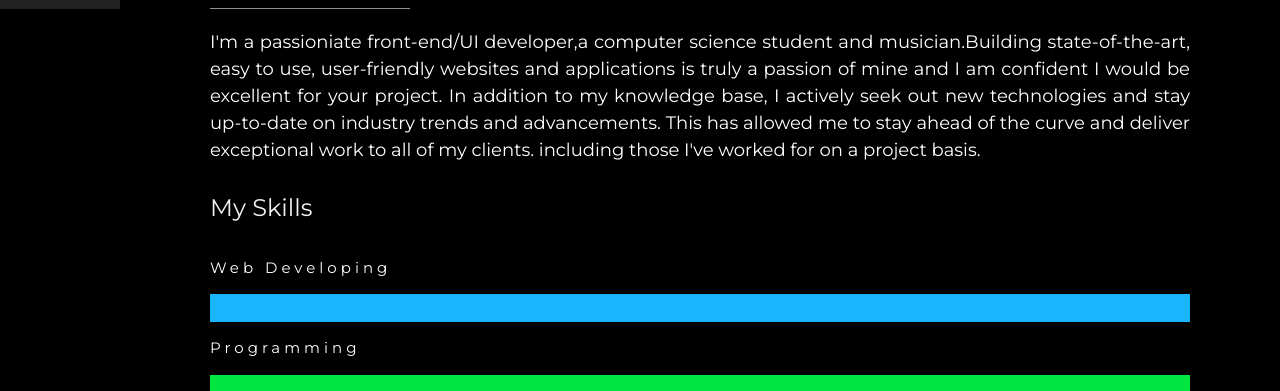
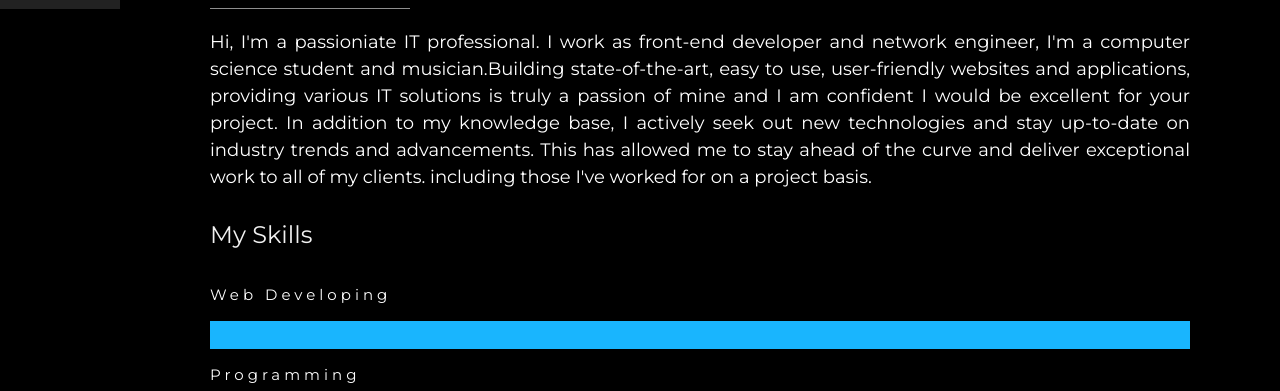
Before and after one commit to TahmidSajjad/tahmidsajjad.github.io, a plain HTML site: page index.html in a window 1280 px wide. Shown: the part 791-1182 px from the top of the page. Drawn offline with Linux system fonts and the light colour scheme.

Commit message:
Update index.html

```diff
--- a/index.html
+++ b/index.html
@@ -93,7 +93,7 @@
         <div class="t-content t-justify  t-padding-64" id="about">
             <h2 class="t-text-light-grey">Tahmid Sajjad</h2>
             <hr style="width:200px" class="t-opacity">
-            <div class="bio">I'm a passioniate front-end/UI developer,a computer science student and musician.Building state-of-the-art, easy to use, user-friendly websites and applications is truly a passion of mine and I am confident I would be excellent for your project. In addition to my knowledge base, I actively seek out new technologies and stay up-to-date on industry trends and advancements. This has allowed me to stay ahead of the curve and deliver exceptional work to all of my clients. including those I've worked for on a project basis.
+            <div class="bio">Hi, I'm a passioniate IT professional. I work as front-end developer and network engineer, I'm a computer science student and musician.Building state-of-the-art, easy to use, user-friendly websites and applications, providing various IT solutions is truly a passion of mine and I am confident I would be excellent for your project. In addition to my knowledge base, I actively seek out new technologies and stay up-to-date on industry trends and advancements. This has allowed me to stay ahead of the curve and deliver exceptional work to all of my clients. including those I've worked for on a project basis.
             </div>
             <h3 class="t-padding-16 t-text-light-grey">My Skills</h3>
             <p class="t-wide">Web Developing</p>
```
